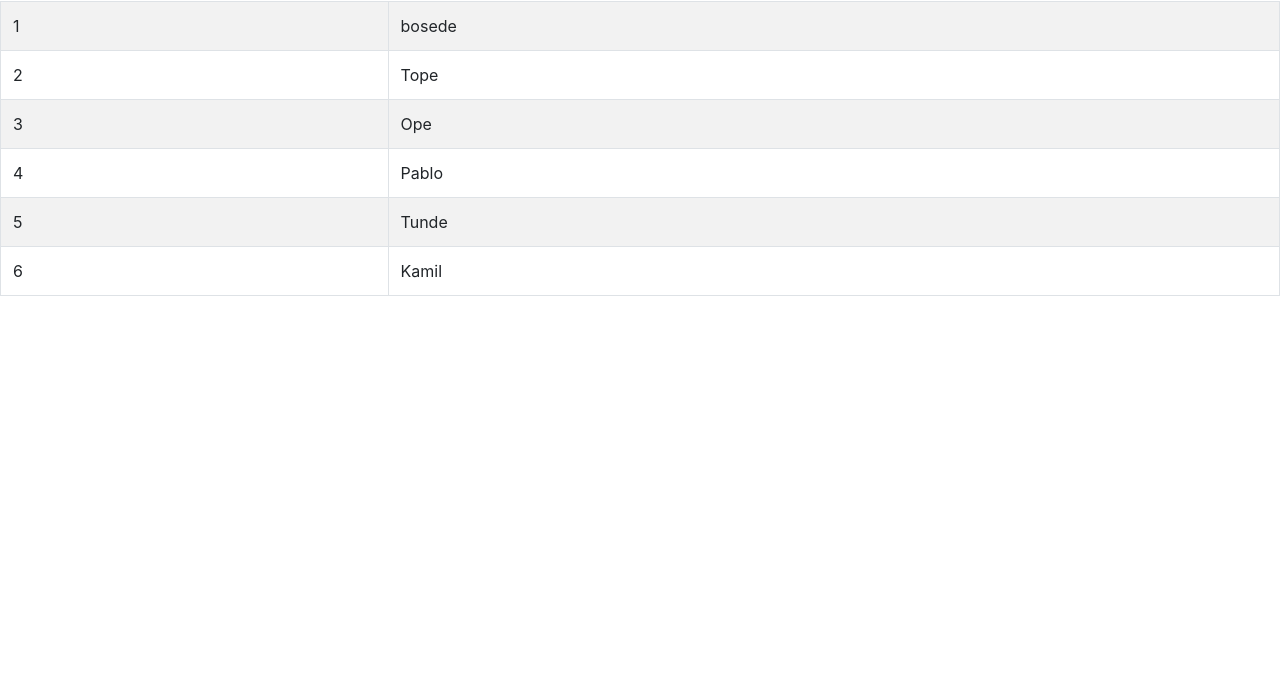
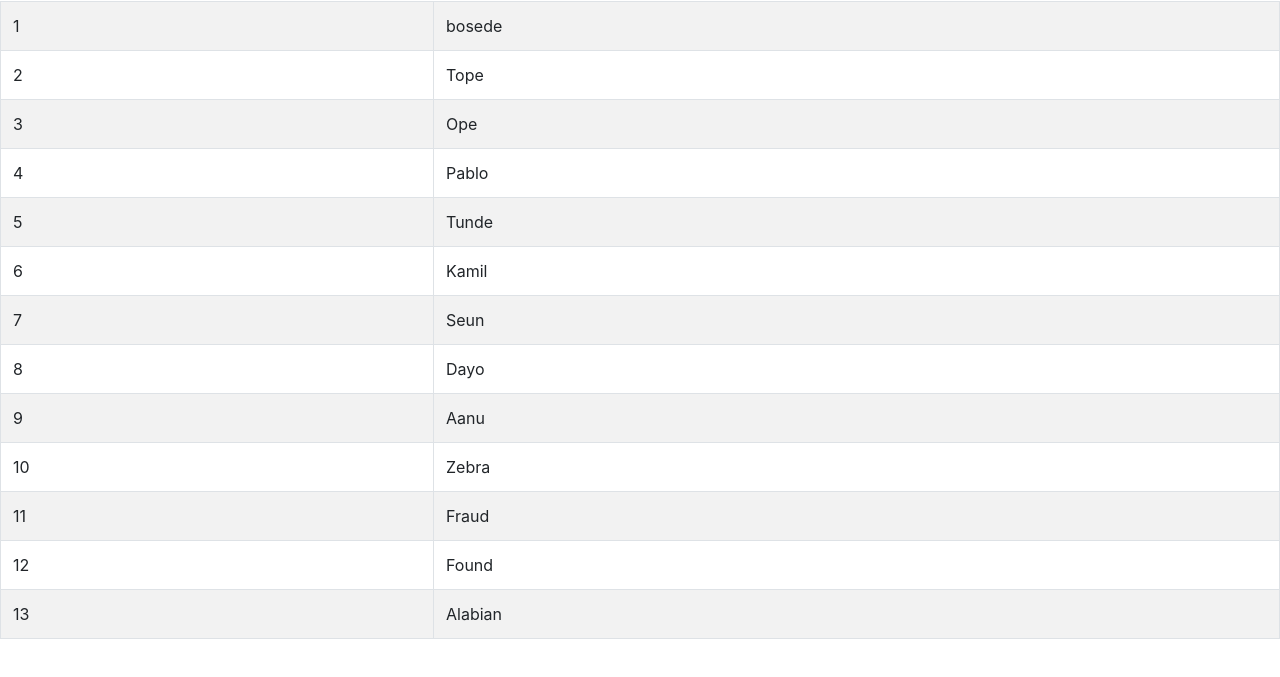
Before and after one commit to aalabi/wd19011, a plain HTML site: page index.html in a window 1280 px wide. Shown: the part 55-732 px from the top of the page. Drawn offline with nearby package versions, Linux system fonts and the light colour scheme.

Commit message:
Newly added names

```diff
--- a/index.html
+++ b/index.html
@@ -31,6 +31,34 @@
 			<td>6</td>
 			<td>Kamil</td>
 		</tr>
+		<tr>
+			<td>7</td>
+			<td>Seun</td>
+		</tr>
+		<tr>
+			<td>8</td>
+			<td>Dayo</td>
+		</tr>
+		<tr>
+			<td>9</td>
+			<td>Aanu</td>
+		</tr>
+		<tr>
+			<td>10</td>
+			<td>Zebra</td>
+		</tr>
+		<tr>
+			<td>11</td>
+			<td>Fraud</td>
+		</tr>
+		<tr>
+			<td>12</td>
+			<td>Found</td>
+		</tr>
+		<tr>
+			<td>13</td>
+			<td>Alabian</td>
+		</tr>
 	</table>
 	<script src="https://code.jquery.com/jquery-3.3.1.slim.min.js" integrity="sha384-q8i/X+965DzO0rT7abK41JStQIAqVgRVzpbzo5smXKp4YfRvH+8abtTE1Pi6jizo" crossorigin="anonymous"></script>
 <script src="https://cdnjs.cloudflare.com/ajax/libs/popper.js/1.14.7/umd/popper.min.js" integrity="sha384-UO2eT0CpHqdSJQ6hJty5KVphtPhzWj9WO1clHTMGa3JDZwrnQq4sF86dIHNDz0W1" crossorigin="anonymous"></script>
```
